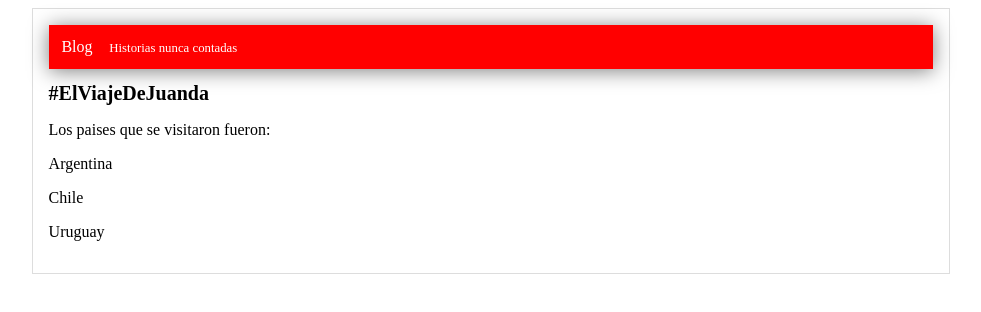
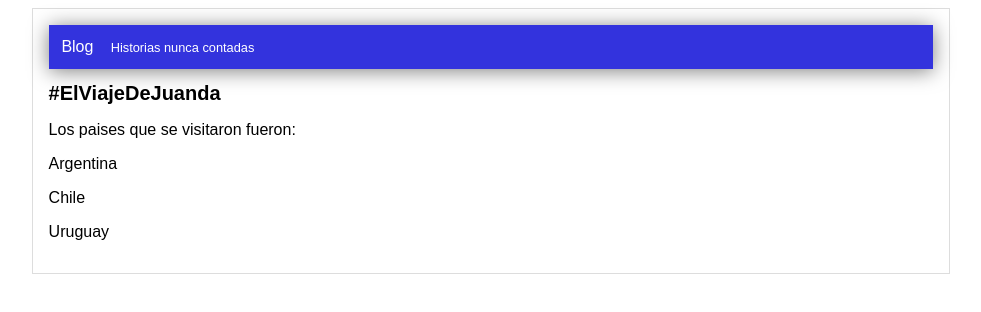
Before and after one commit to juandaclopez/Hyperblog, a plain HTML site: page index.html in a window 1280 px wide. Shown: the whole page, without its empty margins (149-1130 px from the left). Drawn offline with Linux system fonts and the light colour scheme.

Commit message:
funcion de cambios rojo y arial

```diff
--- a/css/estilo.css
+++ b/css/estilo.css
@@ -1,7 +1,7 @@
 body{
 	text-align: left;
 	color: black;
-	font-family: "currier";
+	font-family: "Arial";
 }
 
 #container{
@@ -17,7 +17,7 @@ body{
 }
 
 #cabecera{
-	background: red;
+	background: #33D;
 	box-shadow: 0px 2px 20px 0px rgba(0,0,0,0.5);
 	color: white;
 	font height: bold;
```
